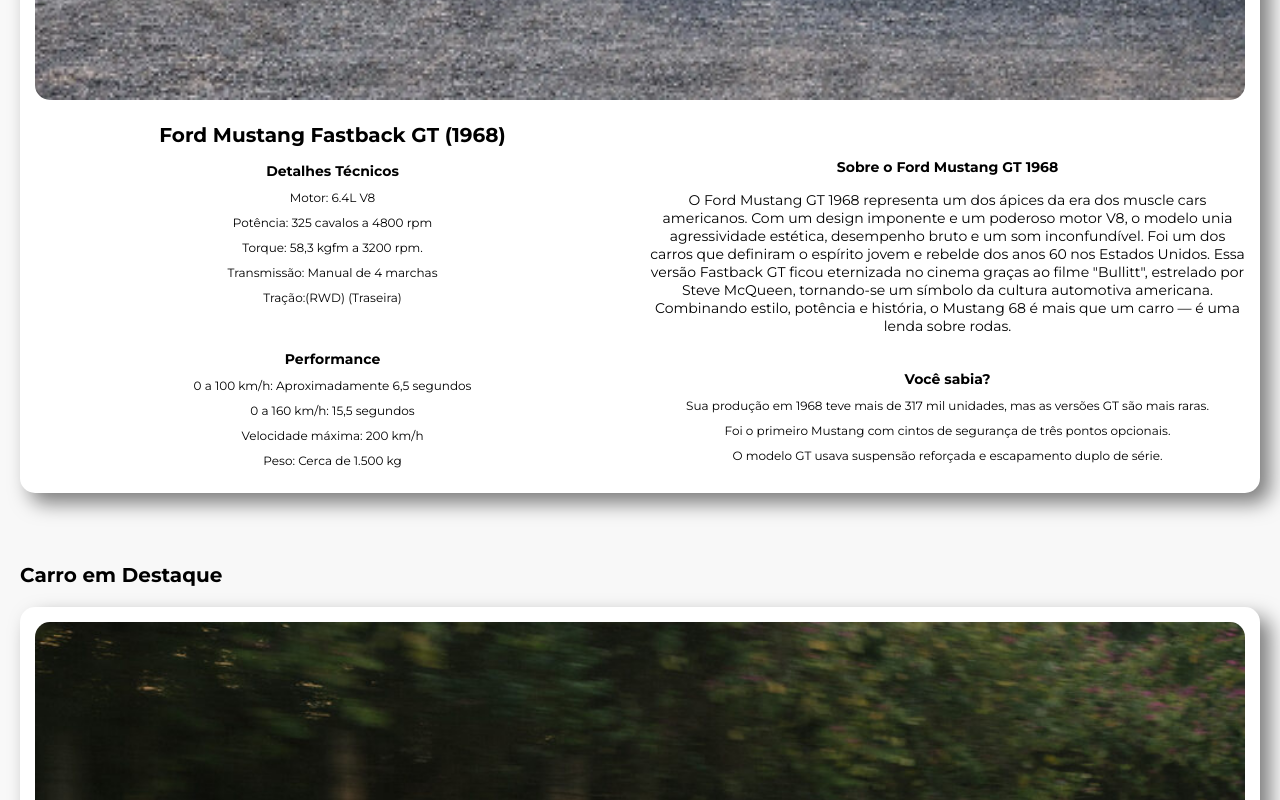
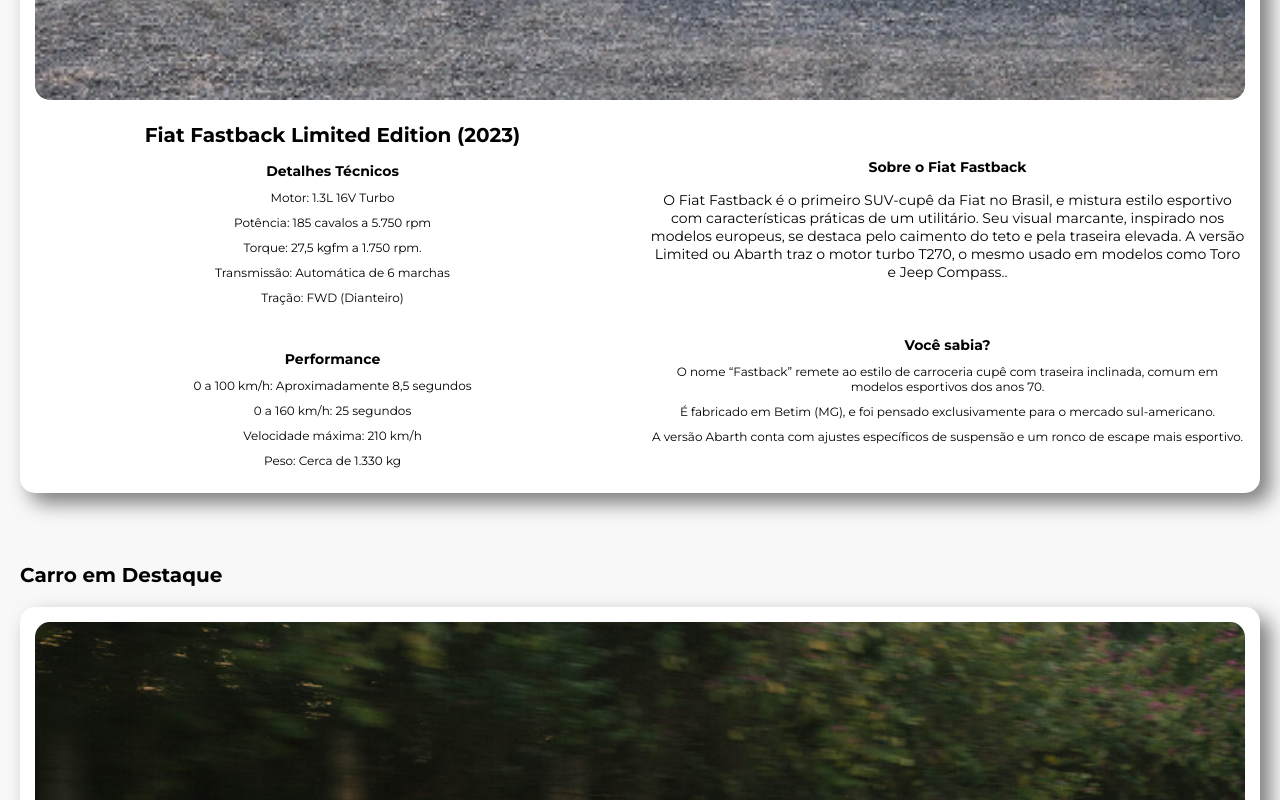
Before and after one commit to Igor-8001/DriveOne, a plain HTML site: page pages/destaques.html in a window 1280 px wide. Shown: the part 6080-6880 px from the top of the page. Drawn offline with Linux system fonts and the light colour scheme.

Commit message:
Update destaques.html

```diff
--- a/pages/destaques.html
+++ b/pages/destaques.html
@@ -216,7 +216,7 @@
       <div class="destaque-textos">
         <div class="coluna-esquerda">
           <div class="destaque-descricao">
-            <h3>Ferrari GTB (2015)</h3>
+            <h3>audi</h3>
             <p><strong>Detalhes Técnicos</strong></p>
             <ul>
               <li>Motor: 3.9L V8 Biturbo</li>
@@ -274,44 +274,42 @@
       <div class="destaque-textos">
         <div class="coluna-esquerda">
           <div class="destaque-descricao">
-            <h3>Ford Mustang Fastback GT (1968)</h3>
+            <h3>Fiat Fastback Limited Edition (2023)</h3>
             <p><strong>Detalhes Técnicos</strong></p>
             <ul>
-              <li>Motor: 6.4L V8</li>
-              <li>Potência: 325 cavalos a 4800 rpm</li>
-              <li>Torque: 58,3 kgfm a 3200 rpm.</li>
-              <li>Transmissão: Manual de 4 marchas</li>
-              <li>Tração:(RWD) (Traseira)</li>
+              <li>Motor: 1.3L 16V Turbo</li>
+              <li>Potência: 185 cavalos a 5.750 rpm</li>
+              <li>Torque: 27,5 kgfm a 1.750 rpm.</li>
+              <li>Transmissão: Automática de 6 marchas</li>
+              <li>Tração: FWD (Dianteiro)</li>
             </ul>
           </div>
 
           <div class="destaque-descricao">
             <p><strong>Performance</strong></p>
             <ul>
-              <li>0 a 100 km/h: Aproximadamente 6,5 segundos</li>
-              <li>0 a 160 km/h: 15,5 segundos</li>
-              <li>Velocidade máxima: 200 km/h</li>
-              <li>Peso: Cerca de 1.500 kg</li>
+              <li>0 a 100 km/h: Aproximadamente 8,5 segundos</li>
+              <li>0 a 160 km/h: 25 segundos</li>
+              <li>Velocidade máxima: 210 km/h</li>
+              <li>Peso: Cerca de 1.330 kg</li>
             </ul>
           </div>
         </div>
 
         <div class="coluna-direita">
           <div class="destaque-descricao">
-            <p><strong>Sobre o Ford Mustang GT 1968</strong></p>
-            <p>O Ford Mustang GT 1968 representa um dos ápices da era dos muscle cars americanos. Com um design
-              imponente e um poderoso motor V8, o modelo unia agressividade estética, desempenho bruto e um som
-              inconfundível. Foi um dos carros que definiram o espírito jovem e rebelde dos anos 60 nos Estados Unidos.
-              Essa versão Fastback GT ficou eternizada no cinema graças ao filme "Bullitt", estrelado por Steve McQueen,
-              tornando-se um símbolo da cultura automotiva americana. Combinando estilo, potência e história, o Mustang
-              68 é mais que um carro — é uma lenda sobre rodas.</p>
+            <p><strong>Sobre o Fiat Fastback</strong></p>
+            <p>O Fiat Fastback é o primeiro SUV-cupê da Fiat no Brasil, e mistura estilo esportivo com características
+              práticas de um utilitário. Seu visual marcante, inspirado nos modelos europeus, se destaca pelo caimento
+              do teto e pela traseira elevada. A versão Limited ou Abarth traz o motor turbo T270, o mesmo usado em
+              modelos como Toro e Jeep Compass..</p>
           </div>
           <div class="destaque-descricao">
             <p><strong>Você sabia?</strong></p>
             <ul>
-              <li>Sua produção em 1968 teve mais de 317 mil unidades, mas as versões GT são mais raras.</li>
-              <li>Foi o primeiro Mustang com cintos de segurança de três pontos opcionais.</li>
-              <li>O modelo GT usava suspensão reforçada e escapamento duplo de série.</li>
+              <li>O nome “Fastback” remete ao estilo de carroceria cupê com traseira inclinada, comum em modelos esportivos dos anos 70.</li>
+              <li>É fabricado em Betim (MG), e foi pensado exclusivamente para o mercado sul-americano.</li>
+              <li>A versão Abarth conta com ajustes específicos de suspensão e um ronco de escape mais esportivo.</li>
             </ul>
           </div>
         </div>
@@ -329,7 +327,7 @@
       <div class="destaque-textos">
         <div class="coluna-esquerda">
           <div class="destaque-descricao">
-            <h3>Ford Mustang Fastback GT (1968)</h3>
+            <h3>astom</h3>
             <p><strong>Detalhes Técnicos</strong></p>
             <ul>
               <li>Motor: 6.4L V8</li>
```
